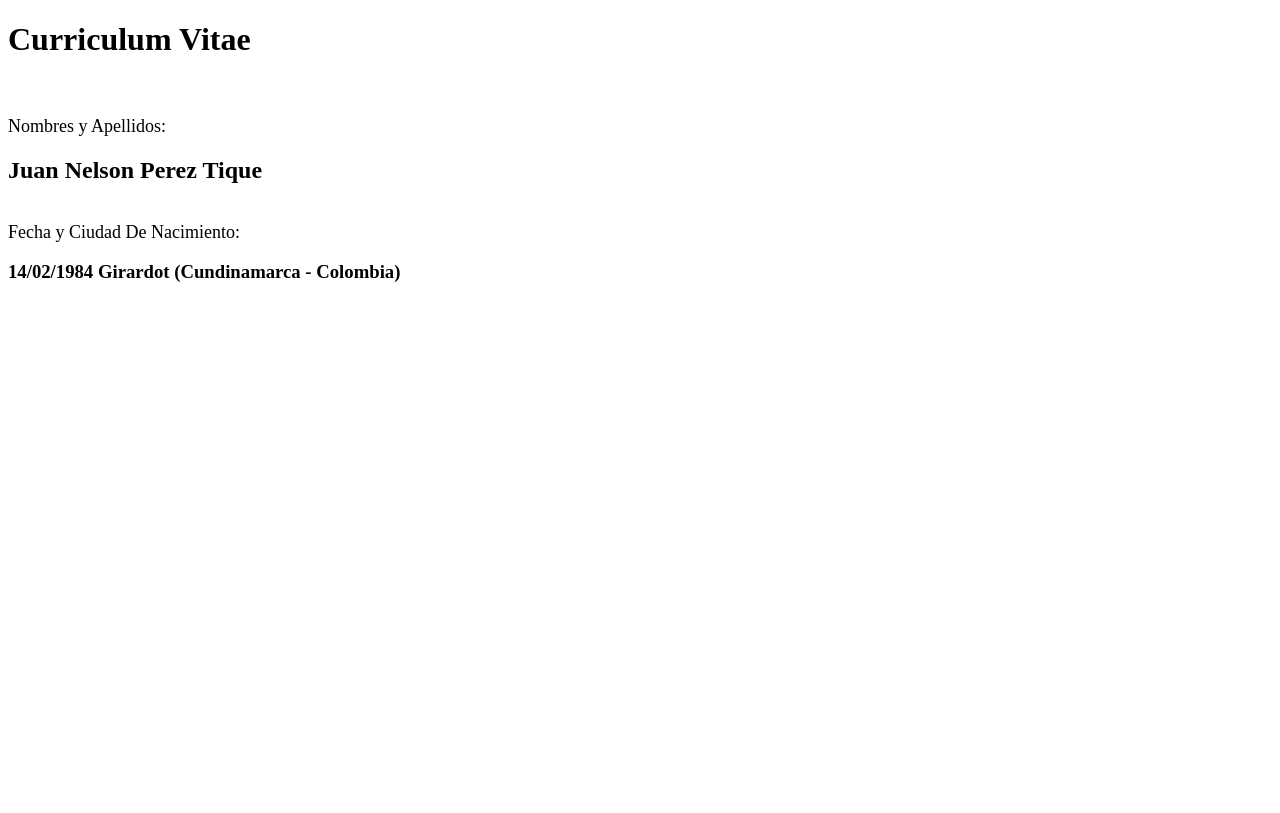
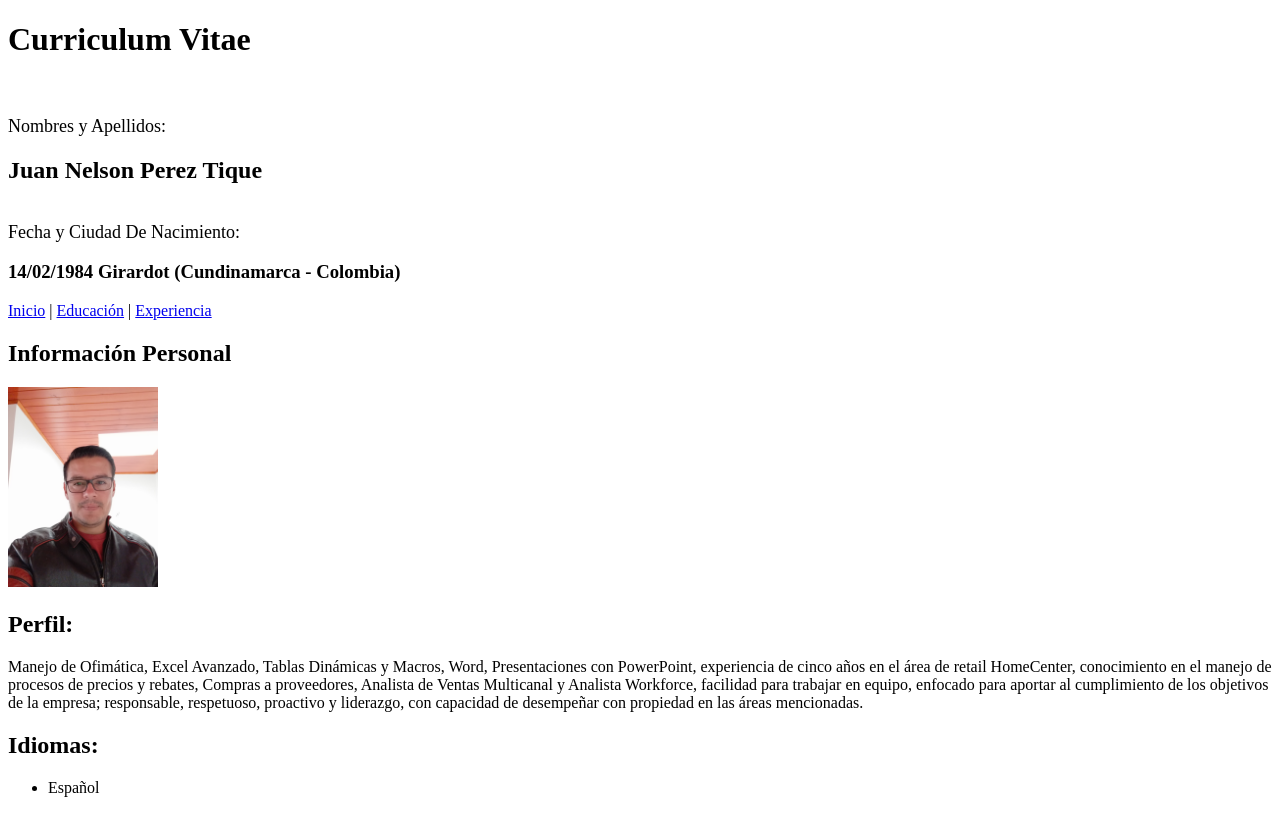
Before and after one commit to JuanNelsonPerez/Trabajo-1er-Modulo-DW-NextU, a plain HTML site: page index.html in a window 1280 px wide. Drawn offline with Linux system fonts and the light colour scheme; files whose address does not match are found by name.

```diff
--- a/index.html
+++ b/index.html
@@ -17,6 +17,26 @@
       <font size="4"<p>Fecha y Ciudad De Nacimiento: </p> </font>
        <h3>14/02/1984 Girardot (Cundinamarca - Colombia)</h3>
 
+       <p>
+         <a href="../index.html">Inicio</a> | <a href="C:\Next_U\Desarrollo Web\1er Modulo PW\Proyecto 1er Modulo\HTML\educacion.html" target="_blank">Educación</a> | <a href="C:\Next_U\Desarrollo Web\1er Modulo PW\Proyecto 1er Modulo\HTML\experiencia.html" target="_blank">Experiencia</a>
+       </p>
+
+       <h2>Información Personal</h2>
+
+       <img src="C:\Next_U\Desarrollo Web\1er Modulo PW\Proyecto 1er Modulo\Image\FotoCVJNPT.jpg" width="150" height="200" alt="FotoCVJNPT" title="FotoCVJNPT">
+
+       <br>
+      <h2>Perfil: </h2>
+      <p>
+        Manejo de Ofimática, Excel Avanzado, Tablas Dinámicas y Macros, Word, Presentaciones con PowerPoint, experiencia de  cinco años en el área de retail HomeCenter, conocimiento en el manejo de procesos de precios y rebates, Compras a proveedores, Analista de Ventas Multicanal y Analista Workforce, facilidad para trabajar en equipo, enfocado para aportar al cumplimiento de los objetivos de la empresa; responsable, respetuoso, proactivo y liderazgo, con capacidad de desempeñar con propiedad en las áreas mencionadas.
+      </p>
+
+       <p>
+       <h2>Idiomas:</h2>
+       <ul>
+       <li>Español</li>
+       </ul>
+       </p>
 
 
     </div>
```
Also changed, not shown: Image/Facebook_LogoBlue.svg (added), Image/ImagenDireccionCasa.svg (added), Image/ImagenEmail.svg (added), Image/ImagenEmailBN.svg (added), Image/Logoname.svg (added), Image/LogonameBN.svg (added), Image/Mail_LogoBlue.svg (added), Image/TwitterLogoBlue.svg (added), Image/WhatsApp_LogoGreen.svg (added), Image/home-addressBlue.svg (added), Image/logotwitter.svg (added), Image/whatsapp.svg (added).
